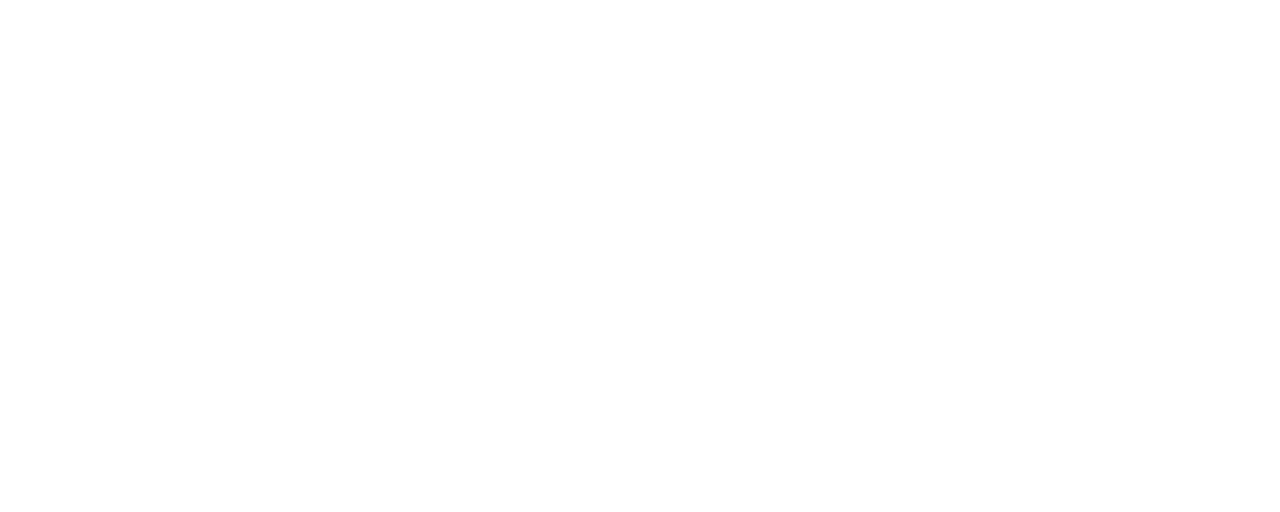
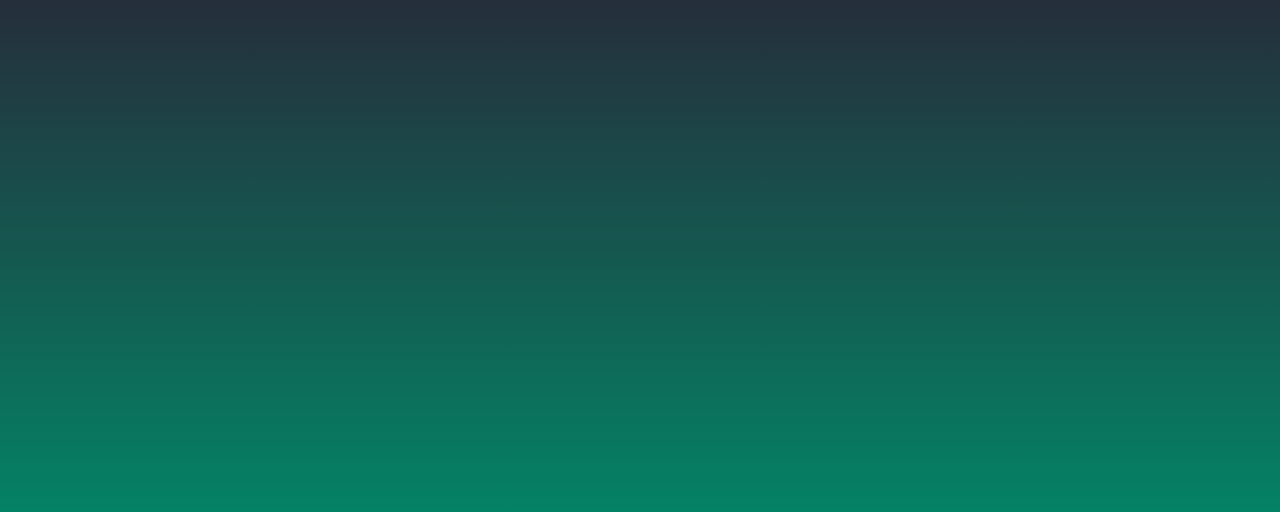
Before and after one commit to obrebskim/Rick_And_Morty_Characters, a React (Vite) app: page / in a window 1280 px wide. Shown: the part 254-766 px from the top of the page. Built offline with nearby package versions, Linux system fonts and the light colour scheme.

Commit message:
ADD global styles file in /theme. Setup basic styles, normalize css

```diff
--- a/src/App.tsx
+++ b/src/App.tsx
@@ -1,10 +1,12 @@
+import GlobalStyle from "./theme/GlobalStyle";
+
 function App() {
 
   return (
-    <div className="App">
-
-    </div>
+      <>
+        <GlobalStyle />
+      </>
   )
 }
 
-export default App
+export default App;
--- /dev/null
+++ b/src/theme/GlobalStyle.tsx
@@ -0,0 +1,29 @@
+import {createGlobalStyle} from "styled-components";
+
+const GlobalStyle = createGlobalStyle`
+  *, *::before, *::after {
+    margin: 0;
+    padding: 0;
+    box-sizing: border-box;
+  }
+
+  :root {
+    --blue: #12B1CA;
+    --green: #24DB93;
+    --shadow: 0 0 12px rgba(0, 0, 0, .4);
+    --highlight: 0 0 12px rgba(0, 0, 0, .4) #24DB93;
+    --green_dark: #181C25;
+    --red_dark: #8d3623;
+  }
+
+  html {
+    font-size: 62.5%;
+  }
+
+  body {
+    background: linear-gradient(180deg, rgba(38,44,58,1) 30%, rgba(2,136,104,1) 100%);
+    min-height: 100vh;
+  }
+`;
+
+export default GlobalStyle;
```
Also changed, not shown: 1 other file (tests, documents, lock files or other folders).
